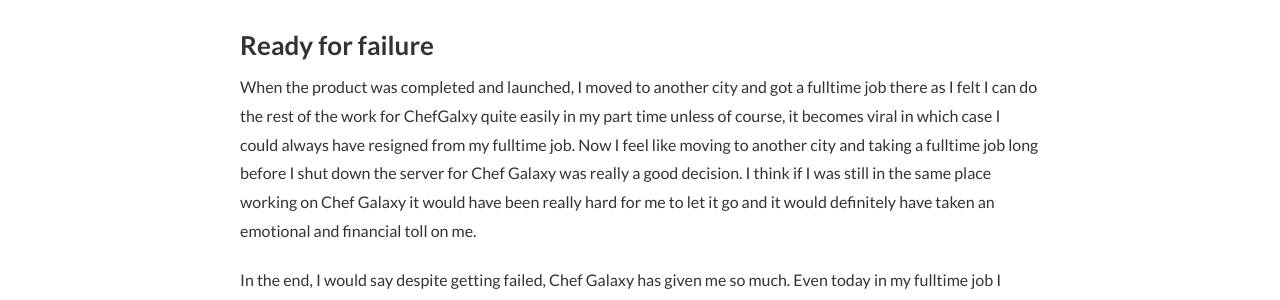
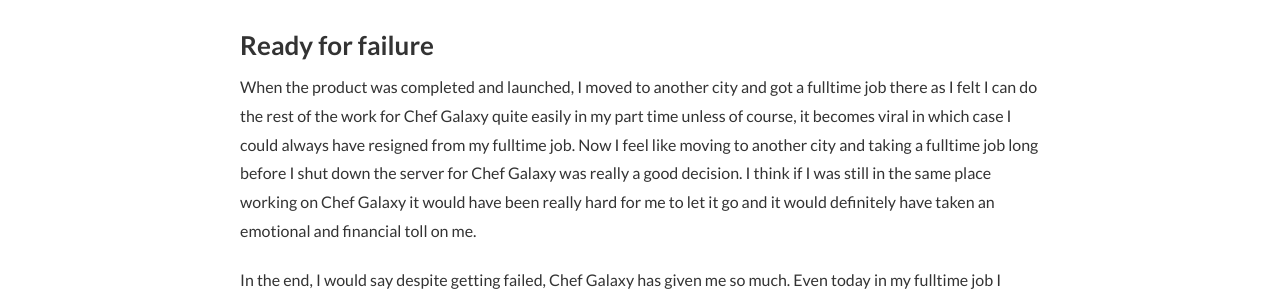
Before and after one commit to syedwaseemjan/syedwaseemjan.github.io, a Jekyll site: the page built from _posts/2018-09-15-what-i-learned-from-my-failed-startup.md, in a window 1280 px wide and 900 px high, scrolled down 3225 px. Shown: the part 183-483 px from the top of the window. Built offline with Jekyll 4.4.1, drawn with Linux system fonts in a browser that asks for light colours; nearby versions of some CDN libraries.

Commit message:
Fix one more typo

```diff
--- a/_posts/2018-09-15-what-i-learned-from-my-failed-startup.md
+++ b/_posts/2018-09-15-what-i-learned-from-my-failed-startup.md
@@ -67,7 +67,7 @@ Other things to take into consideration for building a team are trust, honesty,
 
 ## Ready for failure
 
-When the product was completed and launched, I moved to another city and got a fulltime job there as I felt I can do the rest of the work for ChefGalxy quite easily in my part time unless of course, it becomes viral in which case I could always have resigned from my fulltime job. Now I feel like moving to another city and taking a fulltime job long before I shut down the server for Chef Galaxy was really a good decision. I think if I was still in the same place working on Chef Galaxy it would have been really hard for me to let it go and it would definitely have taken an emotional and financial toll on me.
+When the product was completed and launched, I moved to another city and got a fulltime job there as I felt I can do the rest of the work for Chef Galaxy quite easily in my part time unless of course, it becomes viral in which case I could always have resigned from my fulltime job. Now I feel like moving to another city and taking a fulltime job long before I shut down the server for Chef Galaxy was really a good decision. I think if I was still in the same place working on Chef Galaxy it would have been really hard for me to let it go and it would definitely have taken an emotional and financial toll on me.
 
 
 
```
